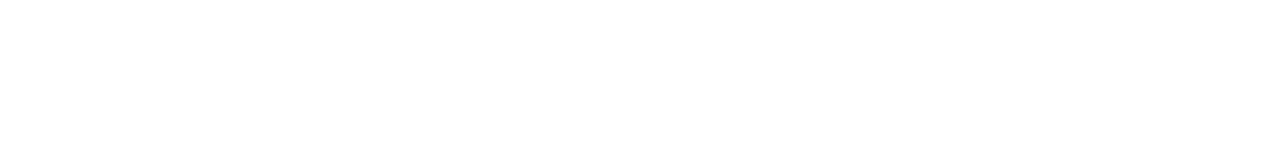
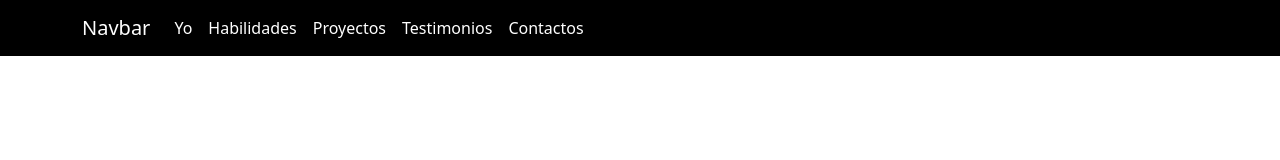
Before and after one commit to FriVar11/FriVar11.github.io, a plain HTML site: page index.html in a window 1280 px wide. Drawn offline with nearby package versions, Linux system fonts and the light colour scheme.

Commit message:
Creación de navbar.

```diff
--- a/index.html
+++ b/index.html
@@ -14,7 +14,33 @@
 </head>
 <body>
 
-    <nav></nav>
+    <nav class="navbar navbar-expand-lg bg-black ">
+        <div class="container ">
+          <a class="navbar-brand text-white" href="#">Navbar</a>
+          <button class="navbar-toggler" type="button" data-bs-toggle="collapse" data-bs-target="#navbarNav" aria-controls="navbarNav" aria-expanded="false" aria-label="Toggle navigation">
+            <span class="navbar-toggler-icon"></span>
+          </button>
+          <div class="collapse navbar-collapse" id="navbarNav">
+            <ul class="navbar-nav">
+              <li class="nav-item">
+                <a class="text-white nav-link active" aria-current="page" href="#">Yo</a>
+              </li>
+              <li class="nav-item">
+                <a class="text-white nav-link" href="#">Habilidades</a>
+              </li>
+              <li class="nav-item">
+                <a class="text-white nav-link" href="#">Proyectos</a>
+              </li>
+              <li class="nav-item">
+                <a class="text-white nav-link" href="#">Testimonios</a>
+              </li>
+              <li class="nav-item">
+                <a class="text-white nav-link" href="#">Contactos</a>
+              </li>
+            </ul>
+          </div>
+        </div>
+      </nav>
 
     <header></header>
 
```
